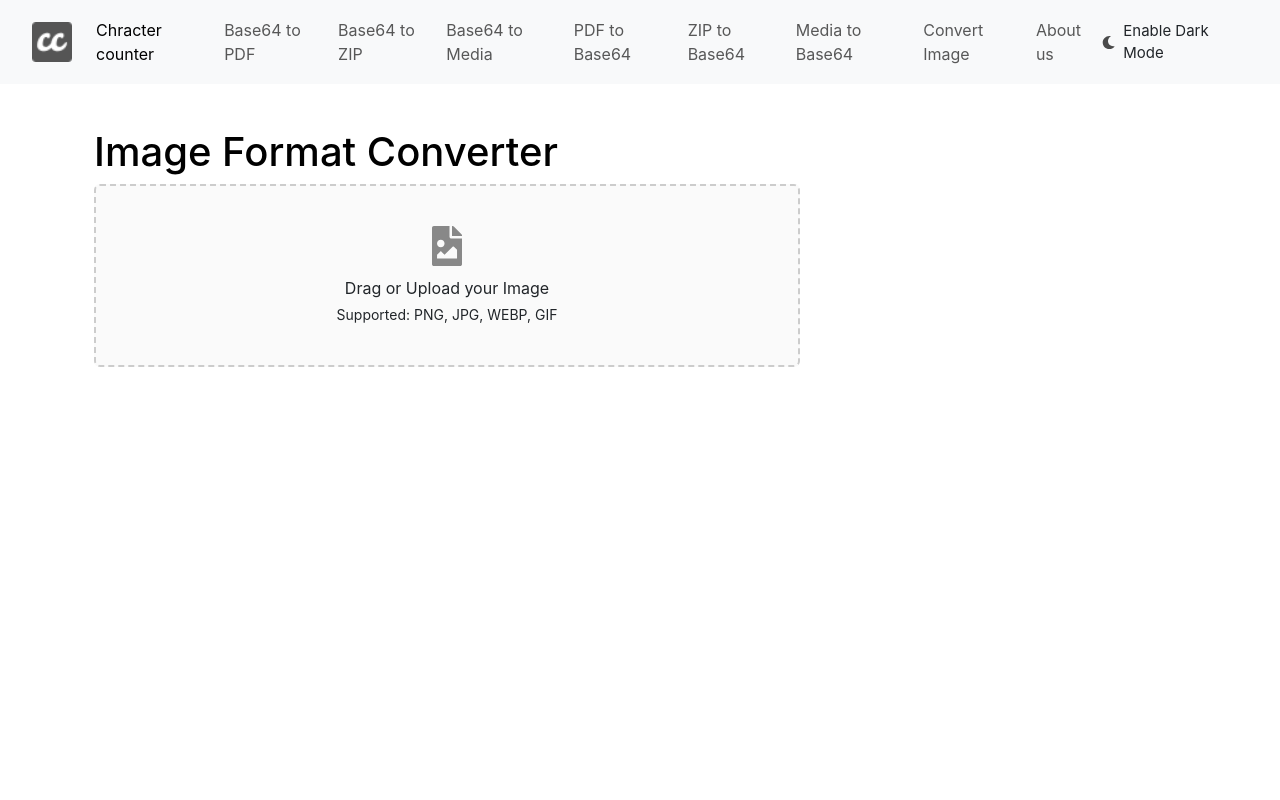
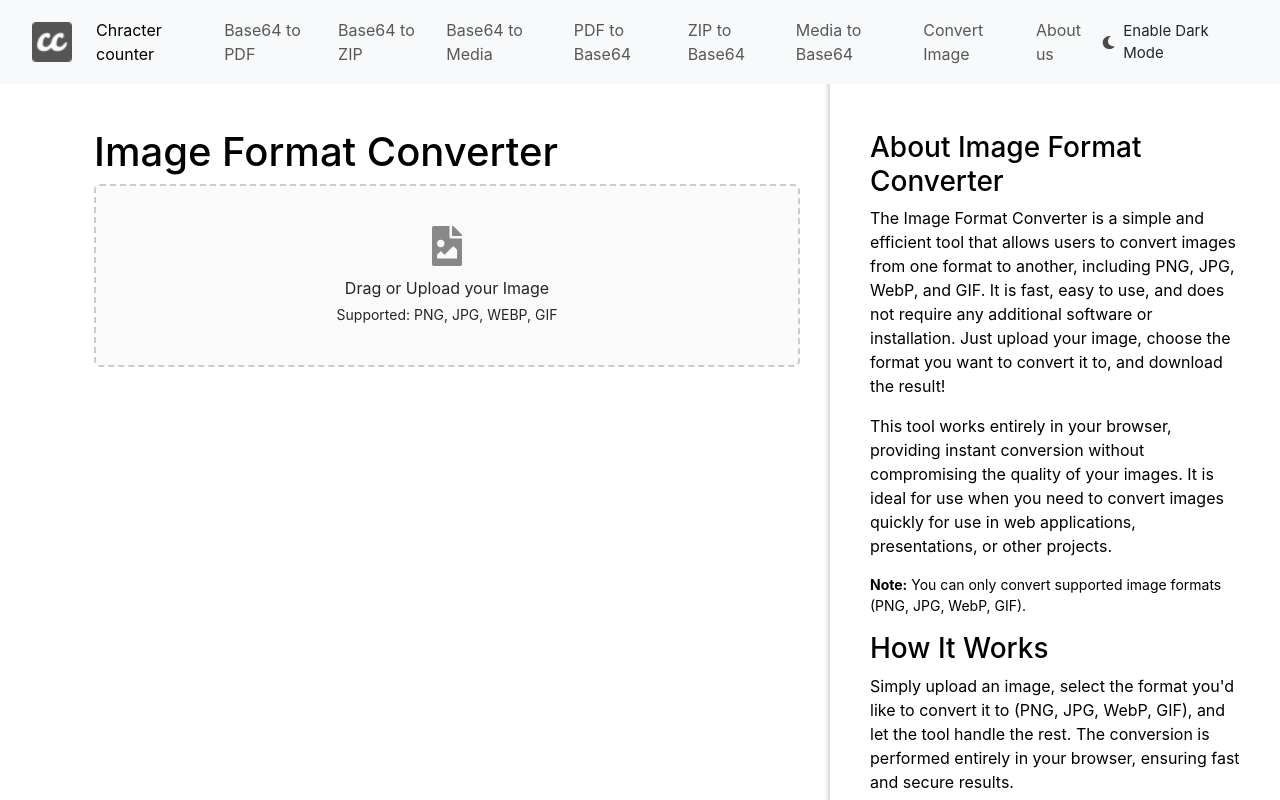
Before and after one commit to M-Farhan-Shaukat/react_learn, a React (Create React App) app: page /image-convert in a window 1280 px wide. Built offline with nearby package versions, Linux system fonts and the light colour scheme.

Commit message:
quick fix

```diff
--- /dev/null
+++ b/src/components/ImageConverter/About.js
@@ -0,0 +1,89 @@
+import React from "react";
+
+function About(props) {
+  return (
+    <div
+      style={{
+        backgroundColor: props.mode === "light" ? "white" : "#21292C",
+        color: props.mode === "light" ? "black" : "white",
+        padding: '20px',
+        marginTop: '20px',
+        borderRadius: '6px',
+        maxHeight: '90vh',
+        overflowY: 'auto',
+      }}
+    >
+      <h3>About Image Format Converter</h3>
+      <p>
+        The Image Format Converter is a simple and efficient tool that allows users to convert images
+        from one format to another, including PNG, JPG, WebP, and GIF. It is fast, easy to use, and does
+        not require any additional software or installation. Just upload your image, choose the format
+        you want to convert it to, and download the result!
+      </p>
+      <p>
+        This tool works entirely in your browser, providing instant conversion without compromising
+        the quality of your images. It is ideal for use when you need to convert images quickly for
+        use in web applications, presentations, or other projects.
+      </p>
+      <p style={{ fontSize: '14px'}}>
+        <strong>Note:</strong> You can only convert supported image formats (PNG, JPG, WebP, GIF).
+      </p>
+
+      <h3>How It Works</h3>
+      <p>
+        Simply upload an image, select the format you'd like to convert it to (PNG, JPG, WebP, GIF), and
+        let the tool handle the rest. The conversion is performed entirely in your browser, ensuring fast
+        and secure results.
+      </p>
+
+      <h3>Key Features:</h3>
+      <ul>
+        <li>Fast, browser-based conversion</li>
+        <li>Supports PNG, JPG, WebP, and GIF formats</li>
+        <li>No additional software or installation required</li>
+        <li>Preserves image quality</li>
+      </ul>
+
+      <h3>Why Choose This Tool?</h3>
+      <p>
+        This tool is designed to be simple, fast, and reliable. Whether you're a developer, designer, or just
+        someone needing a quick image format conversion, this tool makes the process straightforward and
+        efficient.
+      </p>
+
+      <h3>Supported Formats:</h3>
+      <ul>
+        <li>PNG</li>
+        <li>JPG</li>
+        <li>WebP</li>
+        <li>GIF</li>
+      </ul>
+
+      <h3>Convert Your Images in Seconds</h3>
+      <p>
+        No more downloading third-party applications or waiting for slow server-side processing. Our tool
+        converts your images instantly and efficiently, saving you time and effort.
+      </p>
+
+      <p>
+        <strong>Access it from anywhere:</strong> Whether you’re at home, work, or on the go, you can rely
+        on our tool to get the job done quickly and efficiently, right from your browser.
+      </p>
+
+      <h3>Why Return?</h3>
+      <p>
+        We're constantly improving our tool, adding new features and supporting additional formats, ensuring
+        you have the best image conversion experience. Whether you’re a casual user or a professional, this
+        tool has something for everyone.
+      </p>
+
+      <h3>Supported Devices</h3>
+      <p>
+        The Image Format Converter is fully responsive, meaning you can use it on any device – mobile, tablet,
+        or desktop – without issues.
+      </p>
+    </div>
+  );
+}
+
+export default About;
--- a/src/components/ImageConverter/ImageTypeConverter.js
+++ b/src/components/ImageConverter/ImageTypeConverter.js
@@ -1,5 +1,6 @@
 import React, { useState } from 'react';
 import { FaFileImage } from 'react-icons/fa';
+import About from './About'; // Import About component
 
 function ImageConverter(props) {
   const [file, setFile] = useState(null);
@@ -166,6 +167,10 @@ function ImageConverter(props) {
           </div>
         )}
       </div>
+
+      <div className="about-media-container" style={{ marginTop: "30px" }}>
+          <About mode={props.mode} />
+        </div>
     </>
   );
 }
```
Also changed, not shown: src/components/common/NavBar.js (indentation only).
